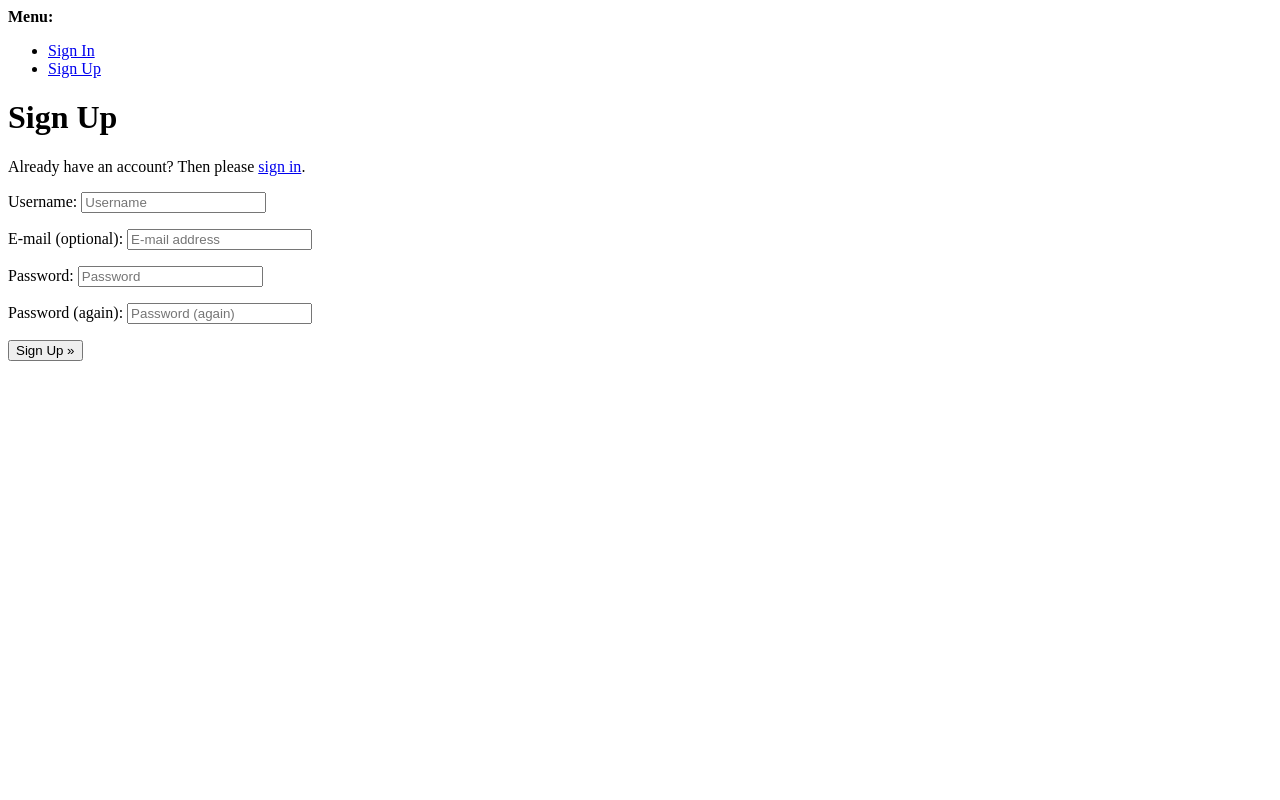
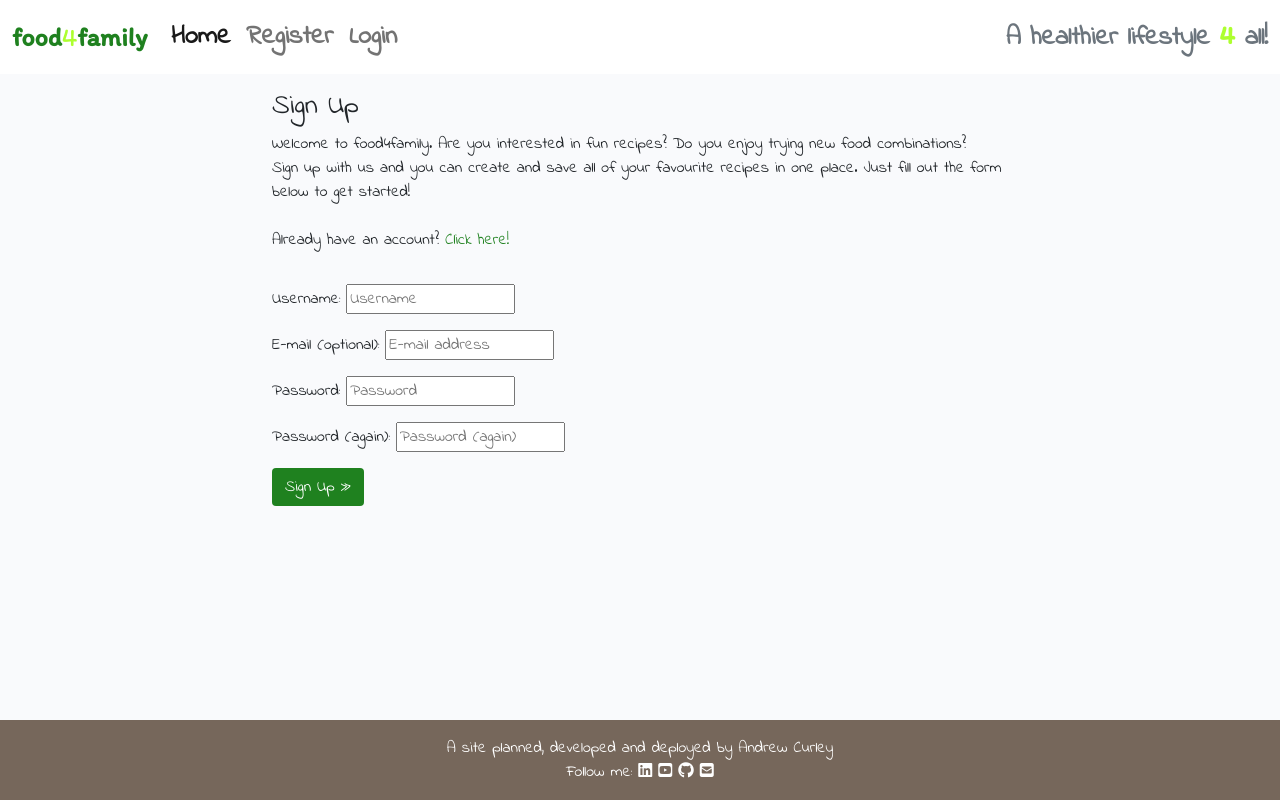
Before and after one commit to KeepKindling/food4family, a Django app: page /accounts/signup/ in a window 1280 px wide. Run offline with Django 3.2, Linux system fonts and the light colour scheme; some libraries are stand-ins or nearby versions.

Commit message:
styled signup.html and updated readme further

```diff
--- a/templates/account/signup.html
+++ b/templates/account/signup.html
@@ -1,21 +1,37 @@
-{% extends "account/base.html" %}
+{% extends "base.html" %}
 
 {% load i18n %}
 
 {% block head_title %}{% trans "Signup" %}{% endblock %}
 
 {% block content %}
-<h1>{% trans "Sign Up" %}</h1>
+<div class="container">
+    <div class="row">
+        <div class="col-md-8 mt-3 offset-md-2">
+            <h3>{% trans "Sign Up" %}</h3>
 
-<p>{% blocktrans %}Already have an account? Then please <a href="{{ login_url }}">sign in</a>.{% endblocktrans %}</p>
-
+            <p>{% blocktrans %}Welcome to food4family. Are you interested in fun recipes? Do you
+              enjoy trying new food combinations?
+              <br>
+              Sign up with us and you can create and save all of your favourite recipes in one place.
+              Just fill out the form below to get started!
+              <br>
+              <br>
+              Already have an account? <a class="link" href="{{ login_url }}">Click here!</a>{% endblocktrans %}</p>
+        </div>
+    </div>
+    <div class="row">
+        <div class="col-md-8 mt-3 offset-md-2">
             <form class="signup" id="signup_form" method="post" action="{% url 'account_signup' %}">
                 {% csrf_token %}
                 {{ form.as_p }}
                 {% if redirect_field_value %}
                 <input type="hidden" name="{{ redirect_field_name }}" value="{{ redirect_field_value }}" />
                 {% endif %}
-  <button type="submit">{% trans "Sign Up" %} &raquo;</button>
+                <button class="btn btn-signup right" type="submit">{% trans "Sign Up" %} &raquo;</button>
             </form>
+        </div>
+    </div>
+</div>
 
 {% endblock %}
```
Also changed, not shown: README.md, media/readme_screenshots/Registration-Form.png (added). Lines whose indentation alone changed are shown as unchanged.
